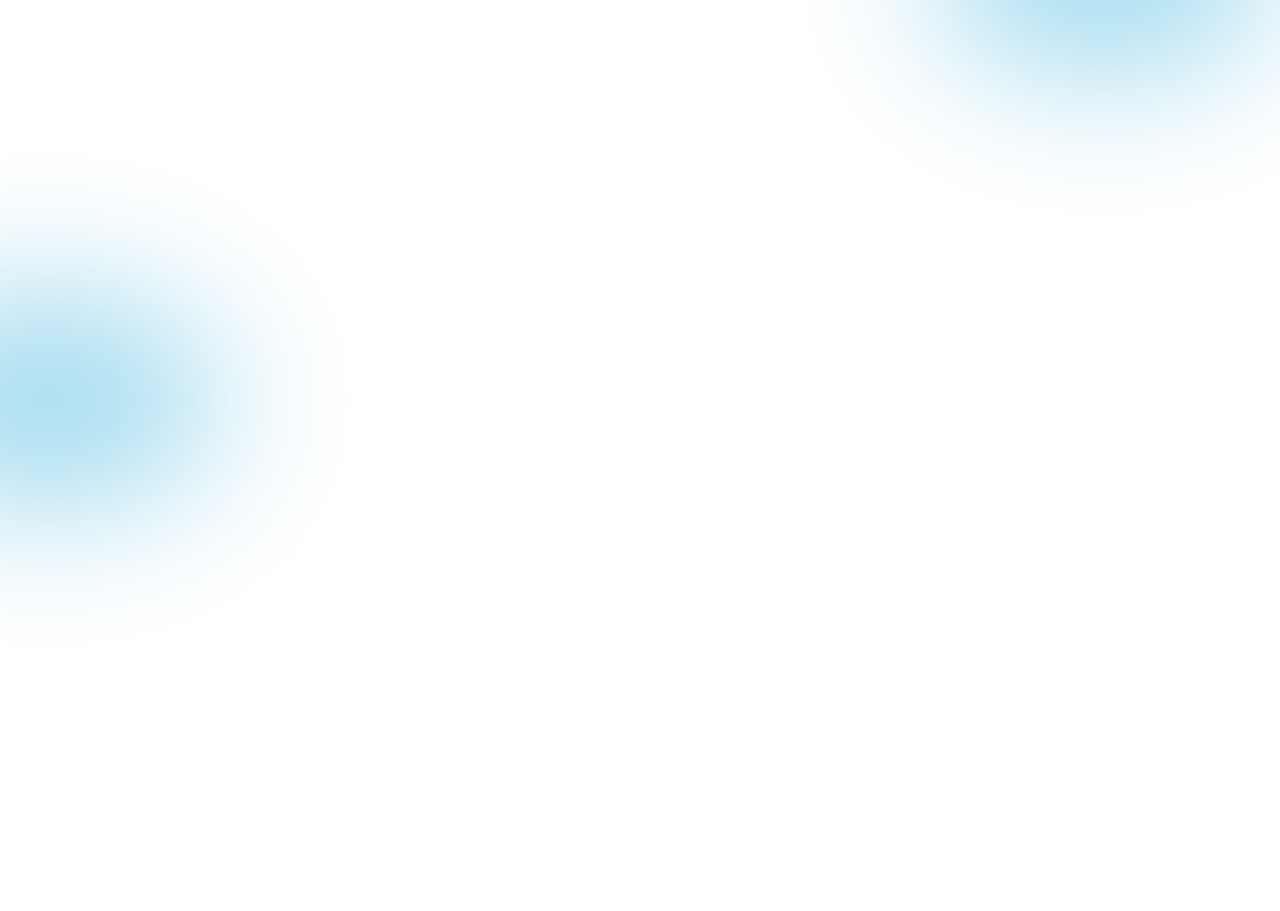
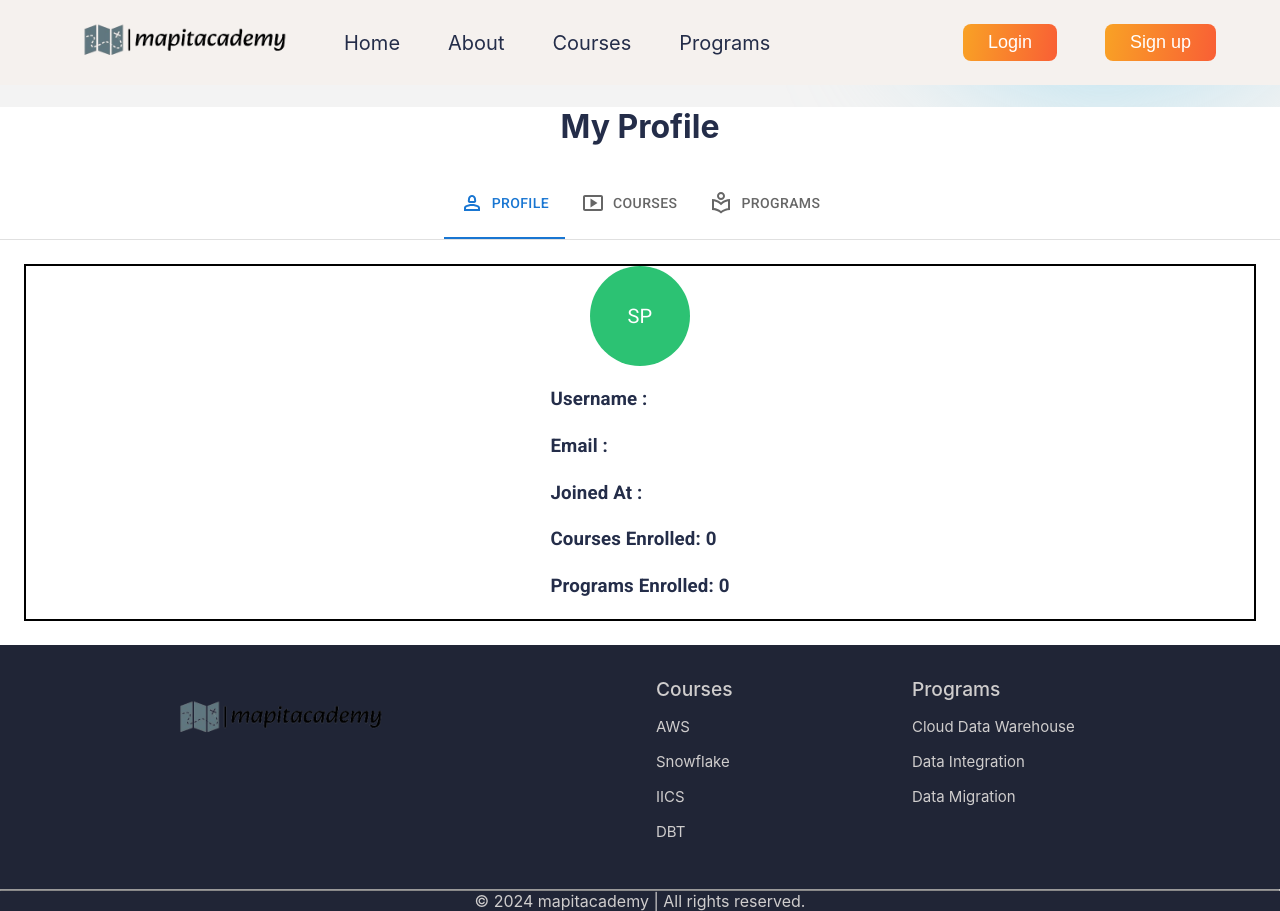
Before and after one commit to Community-Programmer/Map-It-Academy, a React (Create React App) app in the folder client/: page /profile in a window 1280 px wide. Before the commit this address had no page. Before the commit the page ends 800 px from the top, so only its background shows below. Built offline with nearby package versions, Linux system fonts and the light colour scheme; no server answers.

Commit message:
Added Mui and created user profile page

```diff
--- a/client/package.json
+++ b/client/package.json
@@ -3,6 +3,11 @@
   "version": "0.1.0",
   "private": true,
   "dependencies": {
+    "@emotion/react": "^11.11.4",
+    "@emotion/styled": "^11.11.0",
+    "@fontsource/roboto": "^5.0.12",
+    "@mui/icons-material": "^5.15.14",
+    "@mui/material": "^5.15.14",
     "@reduxjs/toolkit": "^2.2.2",
     "@testing-library/jest-dom": "^5.17.0",
     "@testing-library/react": "^13.4.0",
--- a/client/src/App.js
+++ b/client/src/App.js
@@ -7,6 +7,13 @@ import Courses from "./pages/Courses/Courses";
 import Programs from "./pages/Programs/Programs";
 import Login from "./pages/Auth/Login/Login";
 import Signup from "./pages/Auth/SignUp/Signup";
+import Profile from "./pages/Profile/Profile";
+
+import '@fontsource/roboto/300.css';
+import '@fontsource/roboto/400.css';
+import '@fontsource/roboto/500.css';
+import '@fontsource/roboto/700.css';
+
 
 function App() {
   return (
@@ -19,6 +26,7 @@ function App() {
           <Route path="/about" element={<About />} />
           <Route path="/courses" element={<Courses />} />
           <Route path="/programs" element={<Programs />} />
+          <Route path="/profile" element={<Profile />} />
           <Route path="/login" element={<Login />} />
           <Route path="/signup" element={<Signup />} />
         </Route>
--- a/client/src/components/Navbar/Navbar.jsx
+++ b/client/src/components/Navbar/Navbar.jsx
@@ -79,7 +79,7 @@ const Navbar = () => {
           <div class="dropdown">
            {auth.username}
             <div class="dropdown-content">
-              <NavLink href="#"><FaRegUser/> My profile</NavLink>
+              <NavLink to="/profile"><FaRegUser/> My profile</NavLink>
               <NavLink onClick={handleLogout}><MdLogout/> Logout</NavLink>
             </div>
           </div>
--- /dev/null
+++ b/client/src/helpers/helpers.js
@@ -0,0 +1,68 @@
+
+import { Box } from "@mui/material";
+import Typography from "@mui/material/Typography";
+import PropTypes from "prop-types";
+
+export function CustomTabPanel(props) {
+    const { children, value, index, ...other } = props;
+
+    return (
+      <div
+        role="tabpanel"
+        hidden={value !== index}
+        id={`simple-tabpanel-${index}`}
+        aria-labelledby={`simple-tab-${index}`}
+        {...other}
+      >
+        {value === index && (
+          <Box sx={{ p: 3 }}>
+            <Typography>{children}</Typography>
+          </Box>
+        )}
+      </div>
+    );
+  }
+
+  CustomTabPanel.propTypes = {
+    children: PropTypes.node,
+    index: PropTypes.number.isRequired,
+    value: PropTypes.number.isRequired,
+  };
+
+export  function a11yProps(index) {
+    return {
+      id: `simple-tab-${index}`,
+      "aria-controls": `simple-tabpanel-${index}`,
+    };
+  }
+
+  function stringToColor(string) {
+    let hash = 0;
+    let i;
+
+    /* eslint-disable no-bitwise */
+    for (i = 0; i < string.length; i += 1) {
+      hash = string.charCodeAt(i) + ((hash << 5) - hash);
+    }
+
+    let color = "#";
+
+    for (i = 0; i < 3; i += 1) {
+      const value = (hash >> (i * 8)) & 0xff;
+      color += `00${value.toString(16)}`.slice(-2);
+    }
+    /* eslint-enable no-bitwise */
+
+    return color;
+  }
+
+ export  function stringAvatar(name) {
+    return {
+      sx: {
+        bgcolor: stringToColor(name),
+        width: 100,
+        height: 100,
+      },
+      children: `${name.split(" ")[0][0]}${name.split(" ")[1][0]}`,
+    };
+  }
--- /dev/null
+++ b/client/src/pages/Profile/Profile.jsx
@@ -0,0 +1,90 @@
+import React, { useEffect, useState } from "react";
+import "./Profile.scss";
+import Tabs from "@mui/material/Tabs";
+import Tab from "@mui/material/Tab";
+import Box from "@mui/material/Box";
+import SmartDisplayOutlinedIcon from "@mui/icons-material/SmartDisplayOutlined";
+import Person2OutlinedIcon from "@mui/icons-material/Person2Outlined";
+import LocalLibraryOutlinedIcon from "@mui/icons-material/LocalLibraryOutlined";
+import { Avatar } from "@mui/material";
+import { useDispatch, useSelector } from "react-redux";
+import { userData } from "../../store/userSlice";
+import { CustomTabPanel, a11yProps, stringAvatar } from "../../helpers/helpers";
+
+const Profile = () => {
+  const dispatch = useDispatch();
+  const [value, setValue] = useState(0);
+
+  const handleChange = (event, newValue) => {
+    setValue(newValue);
+  };
+
+  const userId = useSelector((state) => state.auth.userId);
+  const userInfo= useSelector((state) => state.userData);
+
+  useEffect(() => {
+    dispatch(userData(userId));
+  }, [userId]);
+
+
+  return (
+    <>
+      <div className="profile-section">
+        <h1>My Profile</h1>
+        <Box sx={{ width: "100%" }}>
+          <Box sx={{ borderBottom: 1, borderColor: "divider" }}>
+            <Tabs
+              value={value}
+              onChange={handleChange}
+              aria-label="basic tabs example"
+              centered
+            >
+              <Tab
+                icon={<Person2OutlinedIcon />}
+                iconPosition="start"
+                label="Profile"
+                {...a11yProps(0)}
+              />
+              <Tab
+                icon={<SmartDisplayOutlinedIcon />}
+                iconPosition="start"
+                label="Courses"
+                {...a11yProps(1)}
+              />
+              <Tab
+                icon={<LocalLibraryOutlinedIcon />}
+                iconPosition="start"
+                label="Programs"
+                {...a11yProps(2)}
+              />
+            </Tabs>
+          </Box>
+          <CustomTabPanel value={value} index={0}>
+            <div className="user__info__section">
+              <Avatar {...stringAvatar("Sarthak Patel")} />
+              <div className="user__info">
+                {userInfo &&
+                <>
+                <h3>Username : {userInfo.username}</h3>
+                <h3>Email : {userInfo.email}</h3>
+                <h3>Joined At : {userInfo.joinedAt}</h3>
+                <h3>Courses Enrolled: 0</h3>
+                <h3>Programs Enrolled: 0</h3>
+                </>
+            }
+              </div>
+            </div>
+          </CustomTabPanel>
+          <CustomTabPanel value={value} index={1}>
+            <h2>You are not enrolled to any course till now</h2>
+          </CustomTabPanel>
+          <CustomTabPanel value={value} index={2}>
+            <h2>You are not enrolled to any programs till now</h2>
+          </CustomTabPanel>
+        </Box>
+      </div>
+    </>
+  );
+};
+
+export default Profile;
--- /dev/null
+++ b/client/src/pages/Profile/Profile.scss
@@ -0,0 +1,15 @@
+.profile-section{
+    position: relative;
+    background-color: white;
+
+    h1,h2{
+        text-align: center;
+    }
+
+    .user__info__section{
+        display: flex;
+        flex-direction: column;
+        align-items: center;
+        border: 2px solid black;
+    }
+}
--- a/client/src/store/authSlice.js
+++ b/client/src/store/authSlice.js
@@ -7,7 +7,9 @@ const authSlice = createSlice({
     name: 'authData',
     initialState: {
         username: 'Guest',
-        isLogin: false
+        userId: '-',
+        isLogin: false,
+        error: null
     },
 
     extraReducers: builder =>{
@@ -15,6 +17,7 @@ const authSlice = createSlice({
         .addCase(loginUser.fulfilled, (state, action) => {
             state.isLogin = true;
             state.username = action.payload.username;
+            state.userId = action.payload.userId;
         })
         .addCase(logoutUser.fulfilled, (state, action) => {
             state.isLogin = false;
--- a/client/src/store/store.js
+++ b/client/src/store/store.js
@@ -1,12 +1,14 @@
 import { configureStore } from "@reduxjs/toolkit";
 
 import authReducer from './authSlice'
+import userReducer from './userSlice'
 
 
 const store = configureStore({
 
     reducer:{
-        auth: authReducer
+        auth: authReducer,
+        userData: userReducer
     }
 
 });
--- /dev/null
+++ b/client/src/store/userSlice.js
@@ -0,0 +1,24 @@
+import { createAsyncThunk, createSlice } from "@reduxjs/toolkit";
+import axios from "axios";
+import API_BASE_URL from "../config/config";
+
+const userSlice = createSlice({
+    name: 'userData',
+    initialState: {},
+
+    extraReducers: builder => {
+        builder
+        .addCase(userData.fulfilled, (state, action) => {
+            return { ...state, ...action.payload.userData };
+        })
+    }
+});
+
+
+export default userSlice.reducer;
+
+export const userData = createAsyncThunk('data/userData', async (userId) => {
+
+    const response = await axios.get(`${API_BASE_URL}/user/data/${userId}`);
+    return response.data;
+})
```
Also changed, not shown: 1 other file (tests, documents, lock files or other folders).
